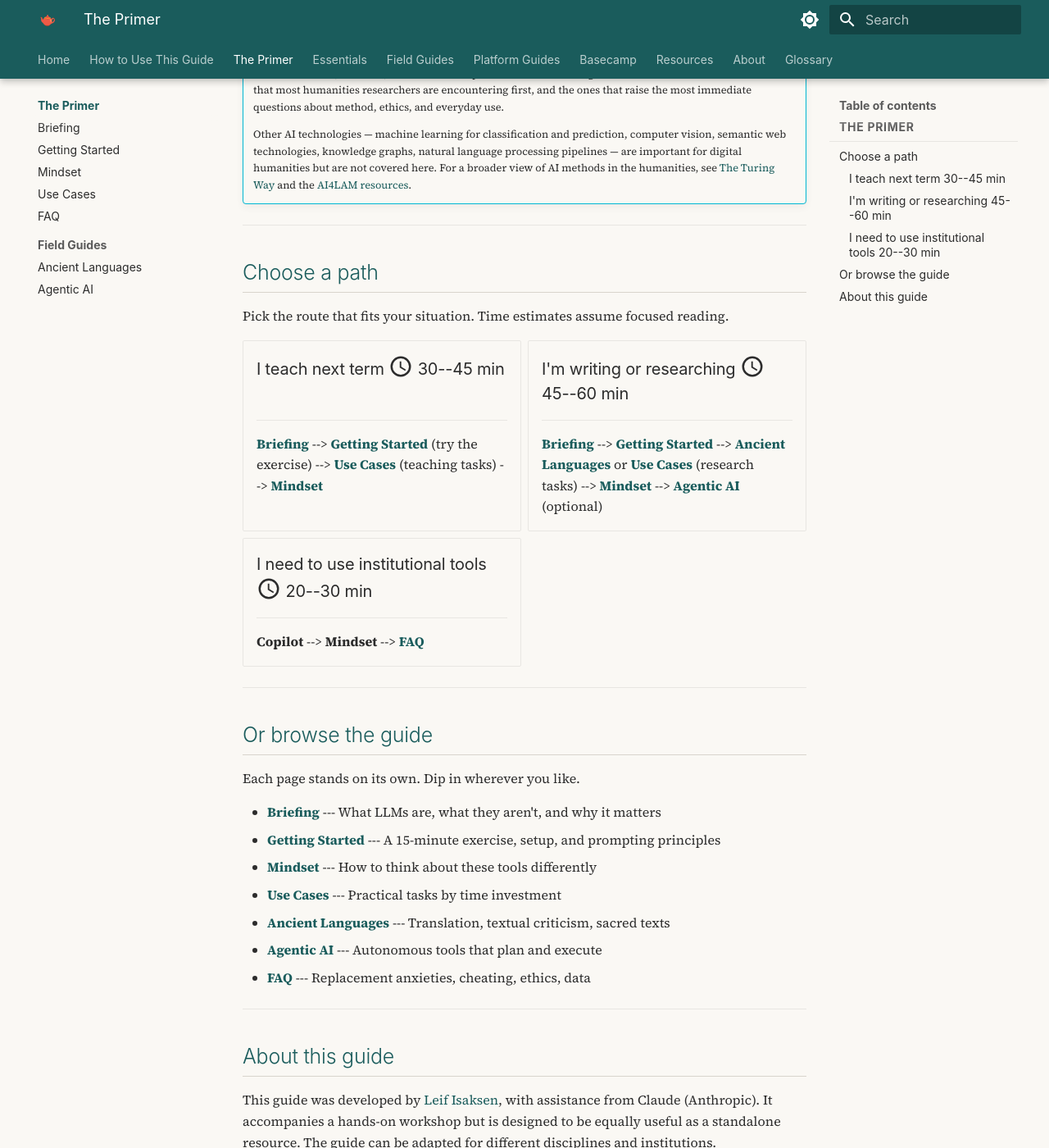
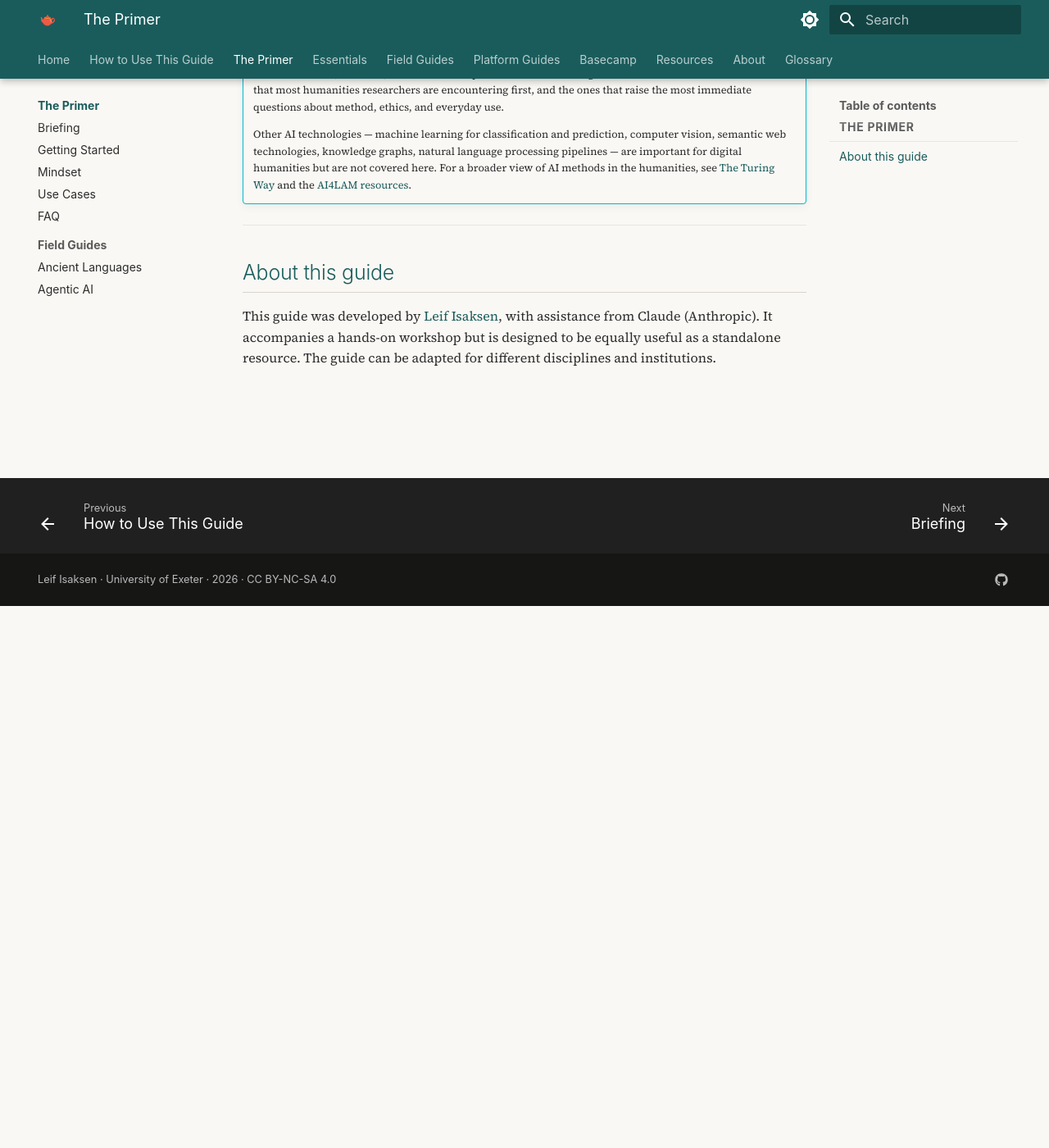
Before and after one commit to leifuss/hhg2ai, an MkDocs documentation site: the page built from docs/guide/index.md, in a window 1280 px wide and 1400 px high, scrolled down 661 px. Shown: the whole window at 82% size. Built offline with MkDocs 1.6.1 and Material for MkDocs 9.7.7, drawn with Linux system fonts in a browser that asks for light colours; comment, search, counter and statistics services are not loaded.

Commit message:
Remove path selection and browsing sections from guide
Removed sections on choosing a path and browsing the guide from the documentation.

```diff
--- a/docs/guide/index.md
+++ b/docs/guide/index.md
@@ -23,48 +23,6 @@ This guide aims to help you make informed decisions about whether and how to eng
 
 ---
 
-## Choose a path
-
-Pick the route that fits your situation. Time estimates assume focused reading.
-
-<div class="grid cards" markdown>
-
--   ### I teach next term :material-clock-outline:{ .lg } 30--45 min
-
-    ---
-
-    **[Briefing](briefing.md)** --> **[Getting Started](getting-started.md)** (try the exercise) --> **[Use Cases](use-cases.md)** (teaching tasks) --> **[Mindset](mindset.md)**
-
--   ### I'm writing or researching :material-clock-outline:{ .lg } 45--60 min
-
-    ---
-
-    **[Briefing](briefing.md)** --> **[Getting Started](getting-started.md)** --> **[Ancient Languages](ancient-languages.md)** or **[Use Cases](use-cases.md)** (research tasks) --> **[Mindset](mindset.md)** --> **[Agentic AI](agentic.md)** (optional)
-
--   ### I need to use institutional tools :material-clock-outline:{ .lg } 20--30 min
-
-    ---
-
-    **Copilot** --> **Mindset** --> **[FAQ](faq.md)**
-
-</div>
-
----
-
-## Or browse the guide
-
-Each page stands on its own. Dip in wherever you like.
-
-- **[Briefing](briefing.md)** --- What LLMs are, what they aren't, and why it matters
-- **[Getting Started](getting-started.md)** --- A 15-minute exercise, setup, and prompting principles
-- **[Mindset](mindset.md)** --- How to think about these tools differently
-- **[Use Cases](use-cases.md)** --- Practical tasks by time investment
-- **[Ancient Languages](ancient-languages.md)** --- Translation, textual criticism, sacred texts
-- **[Agentic AI](agentic.md)** --- Autonomous tools that plan and execute
-- **[FAQ](faq.md)** --- Replacement anxieties, cheating, ethics, data
-
----
-
 ## About this guide
 
 This guide was developed by [Leif Isaksen](https://experts.exeter.ac.uk/26718-leif-isaksen), with assistance from Claude (Anthropic). It accompanies a hands-on workshop but is designed to be equally useful as a standalone resource. The guide can be adapted for different disciplines and institutions.
```
